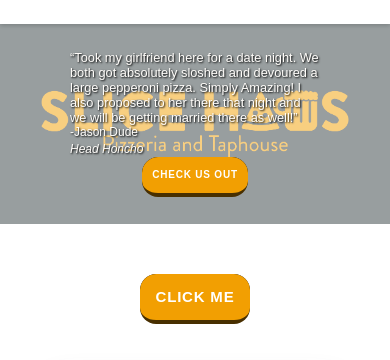
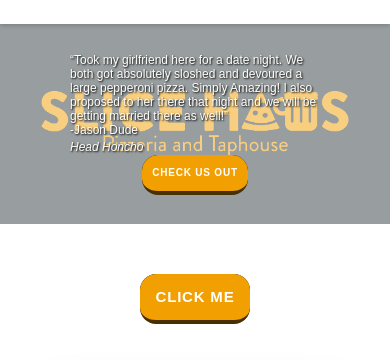
Before and after one commit to GDES-Web/final-project-carson, a website built with Parcel: page index.html in a window 390 px wide. Shown: the part 66-426 px from the top of the page. Built offline with nearby package versions, Linux system fonts and the light colour scheme; a web font is replaced by a local one.

Commit message:
oh ya boi

```diff
--- a/src/scss/components/_blockquote.scss
+++ b/src/scss/components/_blockquote.scss
@@ -60,7 +60,7 @@ figure {
         }
 
         p {
-            font-size: .8rem;
+            font-size: .75rem;
         }
 
         cite {
```
Also changed, not shown: assets/css/style.css, 2 other files.
